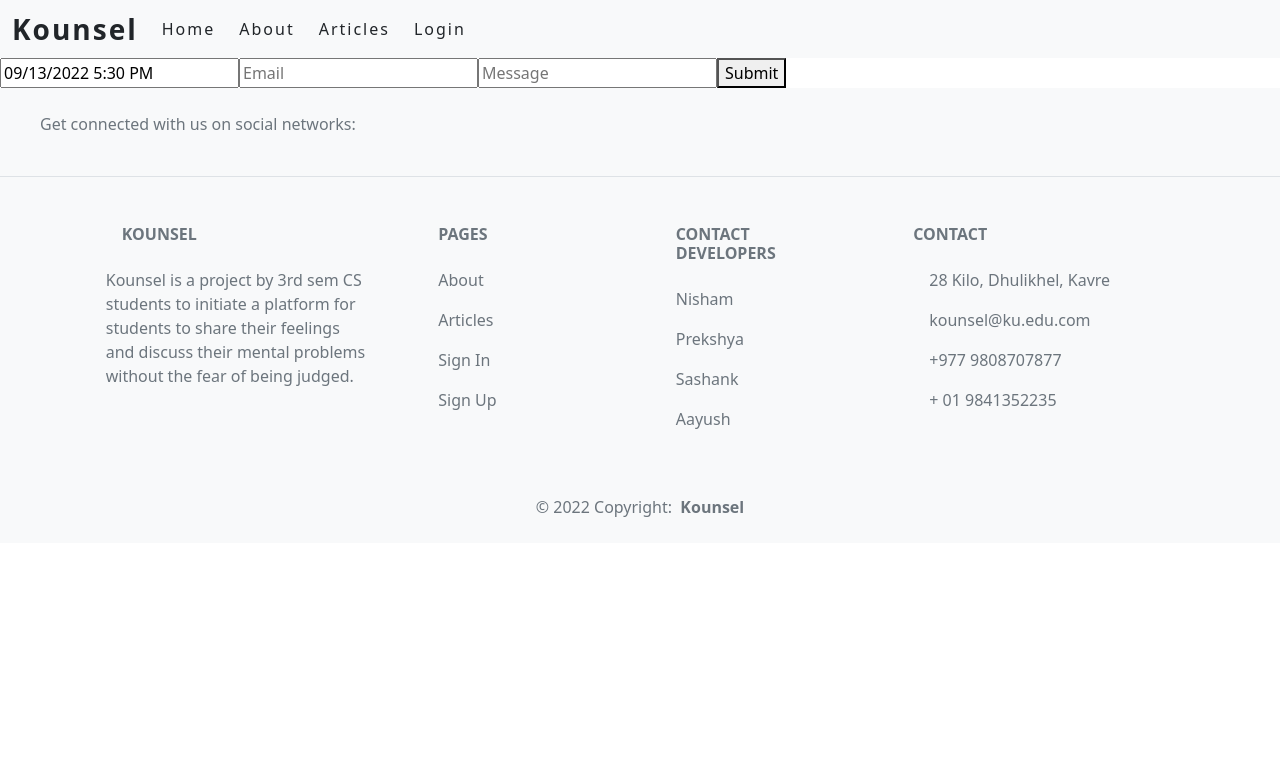
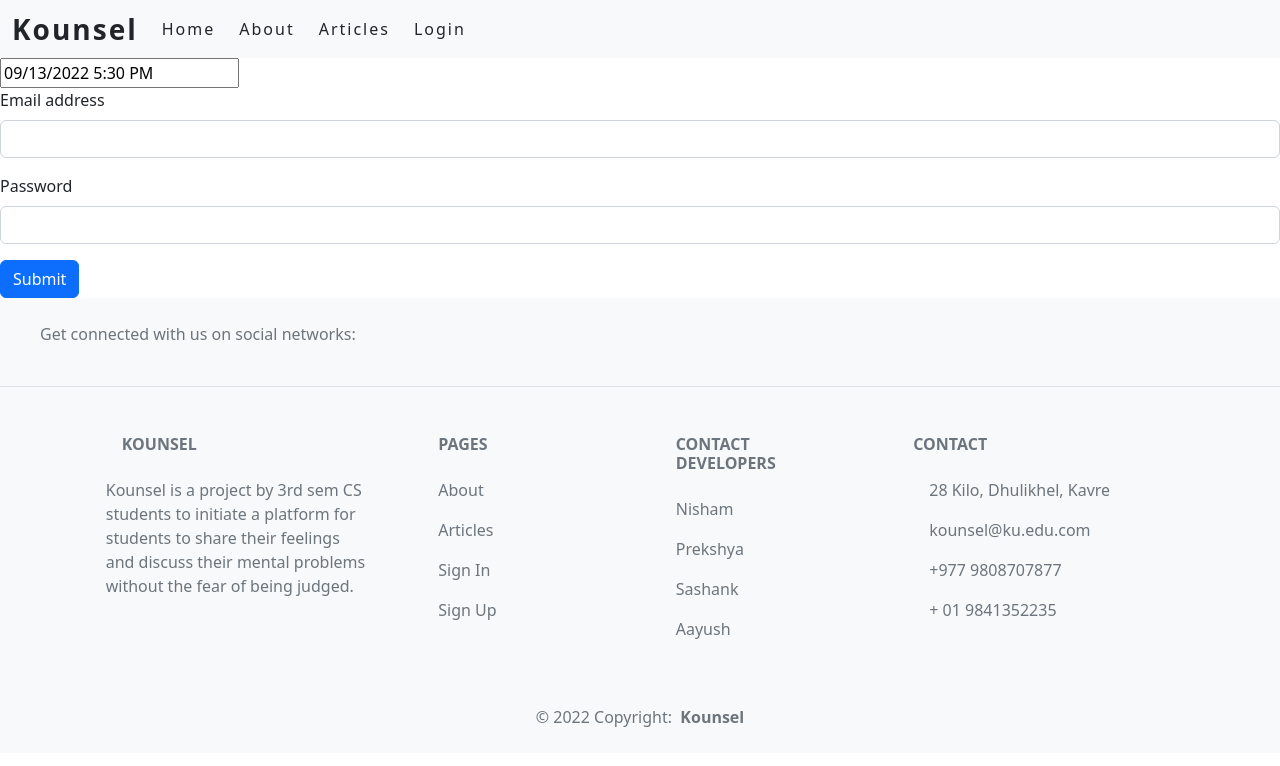
Before and after one commit to nishamghimire5/Kounsel, a Next.js app: page /book in a window 1280 px wide. Shown: the top 766 px of the page. Built offline with nearby package versions, Linux system fonts and the light colour scheme; no server answers.

Commit message:
little design in /book

```diff
--- a/pages/about.js
+++ b/pages/about.js
@@ -1,5 +1,7 @@
 const About = () => {
-    return (<><h2>About</h2></>)
+    return (<><h2>About</h2>
+
+</>)
 }
 
 export default About;
--- a/pages/book.js
+++ b/pages/book.js
@@ -49,11 +49,16 @@
 		<DatePicker selected={startDate} onChange=
 			{(date) => setStartDate(date)} dateFormat="MM/dd/yyyy h:mm aa" showTimeInput />
 
-		<input type="text" id="email" name="email" placeholder="Email" required />
-		<input type="text" id="message" name="message" placeholder="Message" />
+  		<div class="mb-3"><label for="exampleInputEmail1" class="form-label">Email address</label>
+        <input type="email" class="form-control" id="exampleInputEmail1" aria-describedby="emailHelp"></input>
+		</div>
+        <div class="mb-3">
+        <label for="exampleInputPassword1" class="form-label">Password</label>
+        <input type="password" class="form-control" id="exampleInputPassword1"></input>
+		</div>
+        <button type="submit" class="btn btn-primary">Submit</button>
 
-		<button type="submit">Submit</button>
-	  </form>
+    </form>
 	)
   }
 
```
Also changed, not shown: styles/book.css (added).
